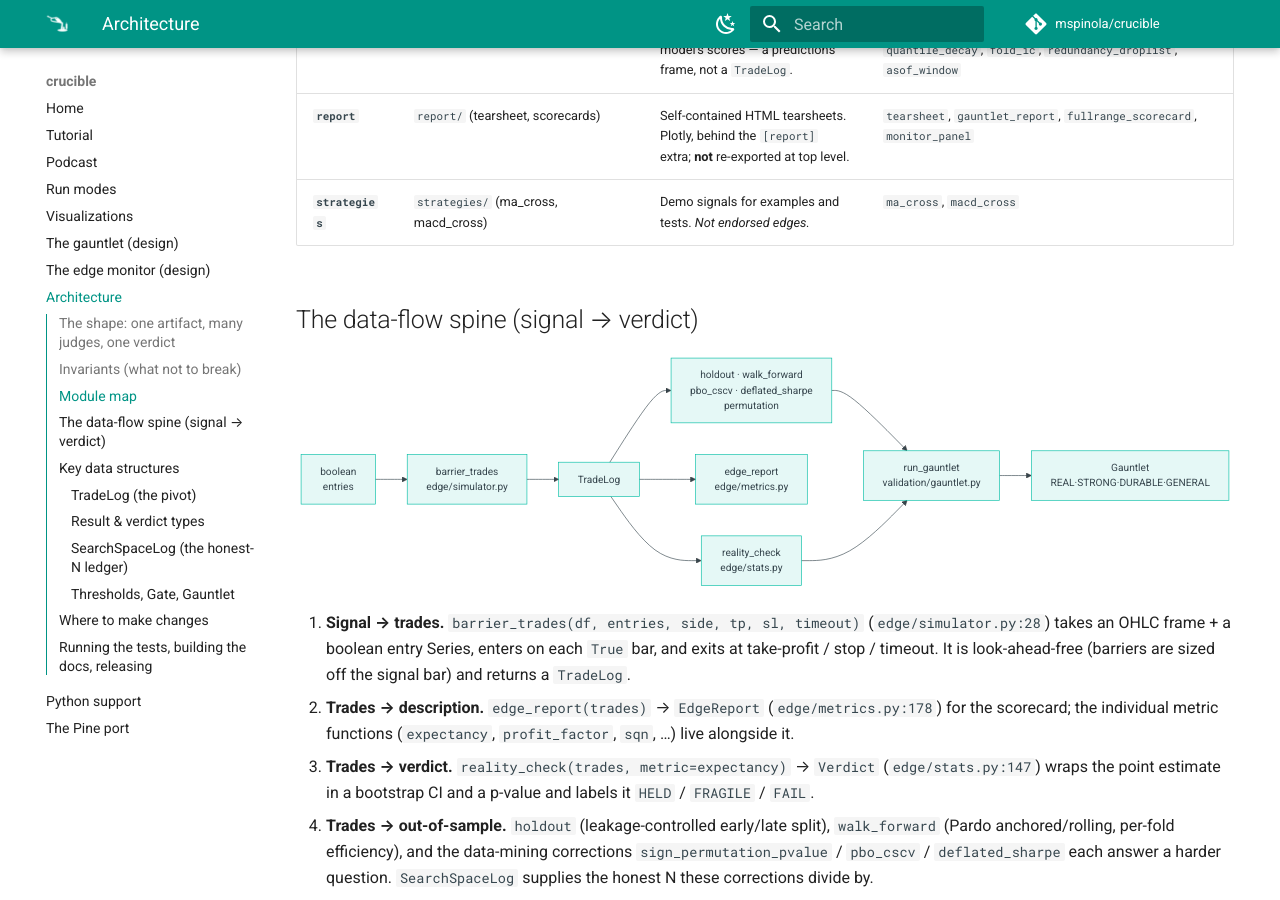
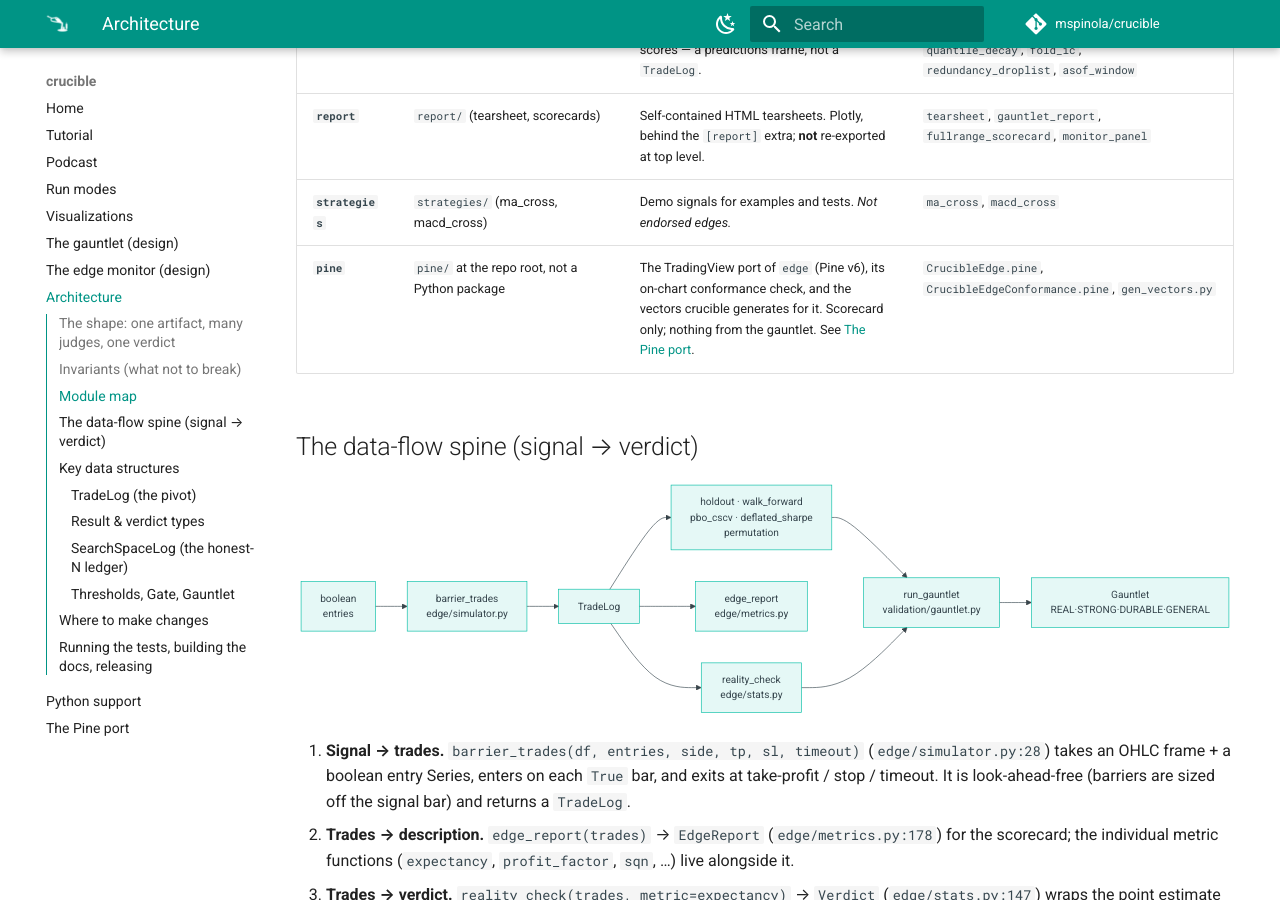
Before and after one commit to mspinola/crucible, an MkDocs documentation site: the page built from docs/architecture.md, in a window 1280 px wide and 900 px high, scrolled down 2532 px. Built offline with MkDocs 1.6.1 and Material for MkDocs 9.7.7, drawn with Linux system fonts in a browser that asks for light colours; comment, search, counter and statistics services are not loaded; some of the changed text lies outside the part shown.

Commit message:
Docs: the Pine port in the architecture module map, the where-to-change table, and the README box list
Co-Authored-By: Claude Fable 5.1 <noreply@anthropic.com>

```diff
--- a/docs/architecture.md
+++ b/docs/architecture.md
@@ -75,6 +75,7 @@ flowchart TD
 | **`ml`** | `ml/` (ic, decay, redundancy, pit) | The same honesty aimed at a model's scores — a predictions frame, not a `TradeLog`. | `information_coefficient`, `alpha_gate`, `quantile_decay`, `fold_ic`, `redundancy_droplist`, `asof_window` |
 | **`report`** | `report/` (tearsheet, scorecards) | Self-contained HTML tearsheets. Plotly, behind the `[report]` extra; **not** re-exported at top level. | `tearsheet`, `gauntlet_report`, `fullrange_scorecard`, `monitor_panel` |
 | **`strategies`** | `strategies/` (ma_cross, macd_cross) | Demo signals for examples and tests. *Not endorsed edges.* | `ma_cross`, `macd_cross` |
+| **`pine`** | `pine/` at the repo root, not a Python package | The TradingView port of `edge` (Pine v6), its on-chart conformance check, and the vectors crucible generates for it. Scorecard only; nothing from the gauntlet. See [The Pine port](pine.md). | `CrucibleEdge.pine`, `CrucibleEdgeConformance.pine`, `gen_vectors.py` |
 
 ## The data-flow spine (signal → verdict)
 
@@ -189,7 +190,7 @@ variants you discarded. This records them.
 
 | You want to… | Touch | Notes |
 |---|---|---|
-| Add or fix an edge metric | `edge/metrics.py` | Add to `EdgeReport` if it belongs on the scorecard. |
+| Add or fix an edge metric | `edge/metrics.py` | Add to `EdgeReport` if it belongs on the scorecard. `tests/test_pine_conformance.py` will fail until `pine/vectors.json` is regenerated and the Pine port follows (see `pine/README.md`). |
 | Add a statistical test / correction | `validation/` (new module or `permutation.py` / `pbo.py`) | Keep it numpy/pandas-only; feed it `SearchSpaceLog`'s N. |
 | Add or retune a gauntlet gate | `validation/gauntlet.py` + `validation/thresholds.py` | New gates are `Gate`-returning factories; wire into `run_gauntlet`. Thresholds go in `Thresholds`, never inline. |
 | Change how a promoted edge is monitored | `validation/monitor.py` + `validation/thresholds.py` | Post-promotion, not a gate. Keep it stateless: no clock, no persistence. Only a detector with a stated false-alarm rate may escalate to DEGRADED. |
```
Also changed, not shown: README.md (+4 -0 lines).
